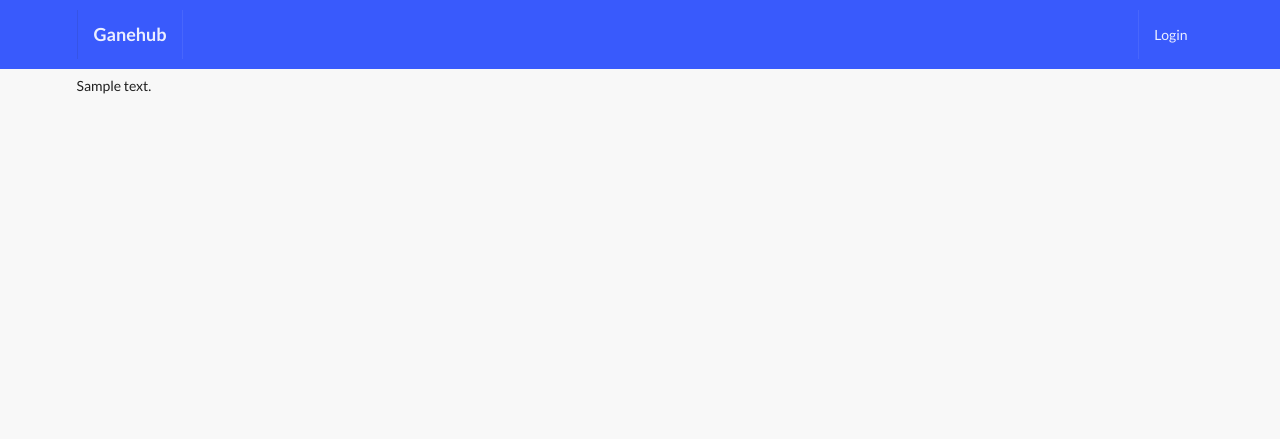
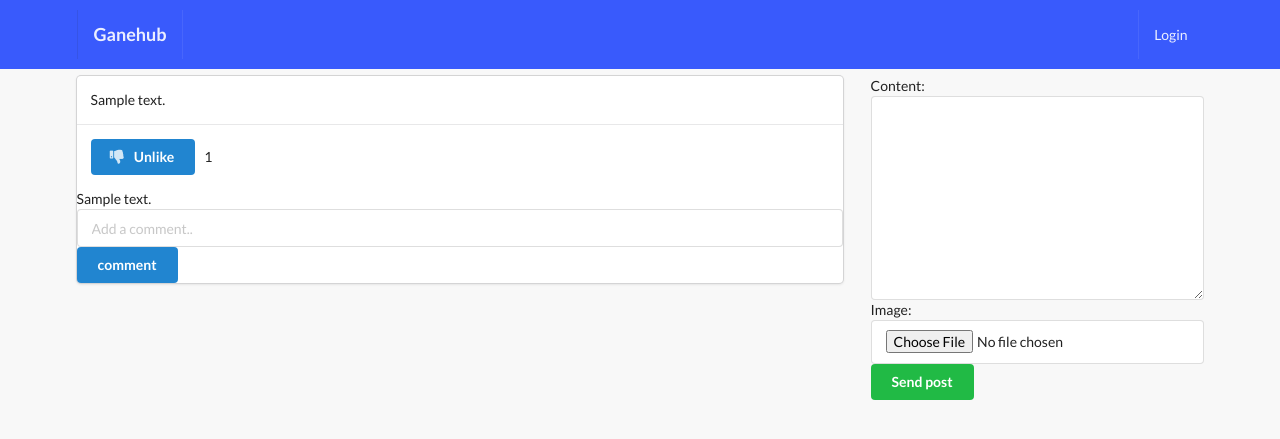
Before and after one commit to jtnavd/gamehub, a Django app: template posts/templates/posts/main.html in a window 1280 px wide. Shown: the top 439 px of the page. Run offline with Django 3.2, Linux system fonts and the light colour scheme; the template is opened without the code that fills it: values that come from a table or form of the project are taken from there, others are empty; tables that the repository leaves empty hold one stand-in row (values such as "Sample post"); some libraries are stand-ins or nearby versions.

Commit message:
post comment window + likes unlike

```diff
--- a/pages/views.py
+++ b/pages/views.py
@@ -43,7 +43,7 @@ def login(request):
 
 def home_view(request):
     user = request.user
-    get_game_list(request.user)
+    # get_game_list(request.user)
     context = {
         'user_t':user,
         # 'hello' :hello,
--- /dev/null
+++ b/posts/forms.py
@@ -0,0 +1,14 @@
+from django import forms
+from .models import Post, Comment
+
+class PostModelForm(forms.ModelForm):
+    # content = forms.CharField(widget=forms.Textarea(attrs={'rows':2}))
+    class Meta:
+        model = Post
+        fields = ('content','image')
+
+class CommentModelForm(forms.ModelForm):
+    body = forms.CharField(label='', widget=forms.TextInput(attrs={'placeholder': 'Add a comment..'}))
+    class Meta:
+        model = Comment
+        fields = ('body',)
--- a/posts/templates/posts/main.html
+++ b/posts/templates/posts/main.html
@@ -1,13 +1,55 @@
 {% extends "base.html" %}
+{% block title %}
 
-{% block title %}
-  posts
 {% endblock title %}
 
 {% block content %}
-
-{% for obj in qs %}
-  <p>{{obj.content}}</p>
-{% endfor %}
-
+<div class="ui grid">
+  <div class="row">
+    <div class="eleven wide column">
+      {% for obj in qs %}
+      <div class="ui fluid card">
+        <div class="content">{{obj.content}}</div>
+        <div class="content">
+          <form action="{% url 'posts:like-post-view' %}" method="POST">
+            {% csrf_token %}
+            <input type="hidden" name="post_id" value="{{obj.id}}">
+            <button type="submit" class="ui primary button">
+              {% if profile not in obj.liked.all %}
+              <i class="thumbs up icon"></i>&nbsp;Like
+              {% else %}
+              <i class="thumbs down icon"></i>&nbsp;Unlike
+              {% endif %}
+            </button>
+            &nbsp;{{obj.number_likes}}
+          </form>
+        </div>
+        <div>
+          {% if obj.comment_set.all %}
+          {% for c in obj.comment_set.all %}
+            <p>{{c.body}}</p>
+          {% endfor %}
+          {% endif %}
+        </div>
+        <form action="" method="POST" class="ui form">
+          {% csrf_token %}
+          <input type="hidden" name="post_id" value={{obj.id}}>
+          {{c_form}}
+          <button type="submit" class="ui primary button" name="submit_c_form">comment</button>
+        </form>
+      </div>
+      {% endfor %}
+    </div>
+    <div class="five wide column">
+      {% if post_added %}
+        <div class="ui green message">Post added</div>
+      {% endif %}
+      <form action="" method="POST" class="ui form" enctype="multipart/form-data">
+        {% csrf_token %}
+        {{p_form}}
+        <button type="submit" class="ui button positive" name="submit_p_form">Send post</button>
+      </form>
+    </div>
+  </div>
+</div>
 {% endblock content %}
--- a/posts/urls.py
+++ b/posts/urls.py
@@ -1,8 +1,9 @@
 from django.urls import path
-from .views import post_comment_create_list
+from .views import post_comment_create_list, like_unlike_post
 
 app_name = 'posts'
 
 urlpatterns = [
-    path('', post_comment_create_list, name='main-post-view')
+    path('', post_comment_create_list, name='main-post-view'),
+    path('liked/', like_unlike_post, name='like-post-view'),
 ]
```
Also changed, not shown: posts/views.py (+64 -3 lines).
